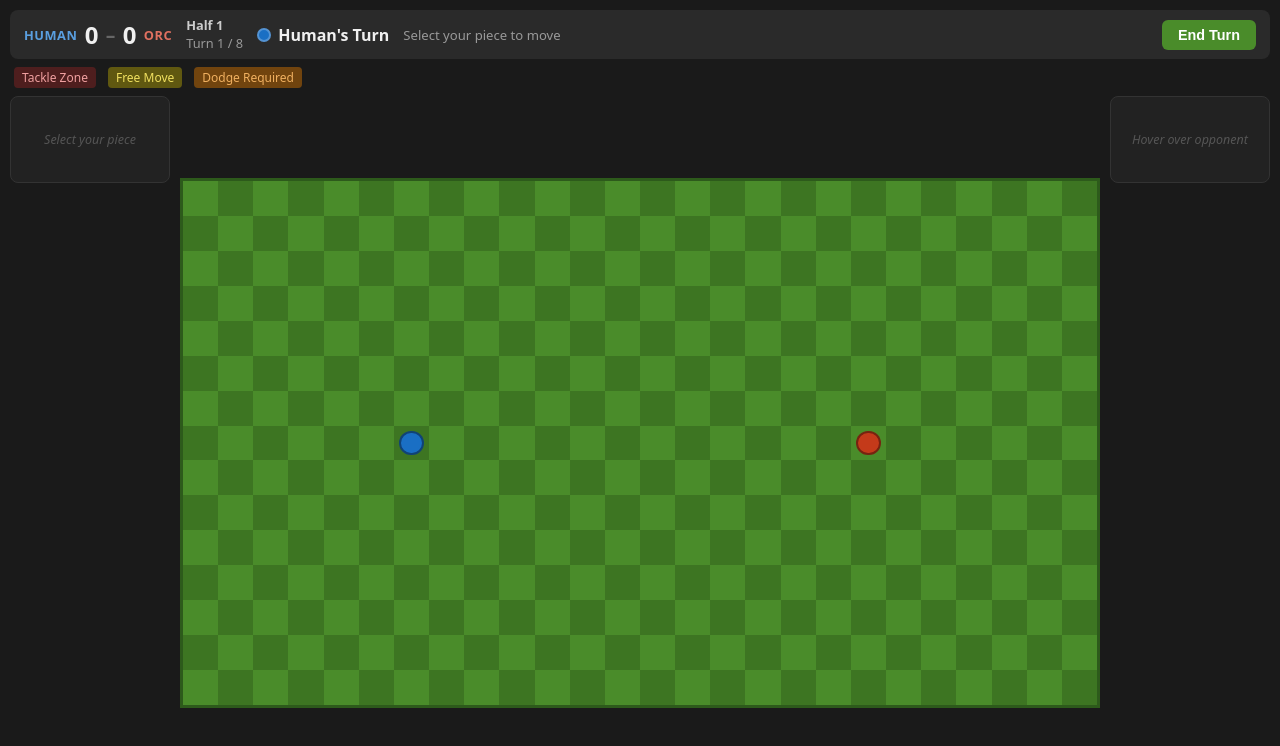
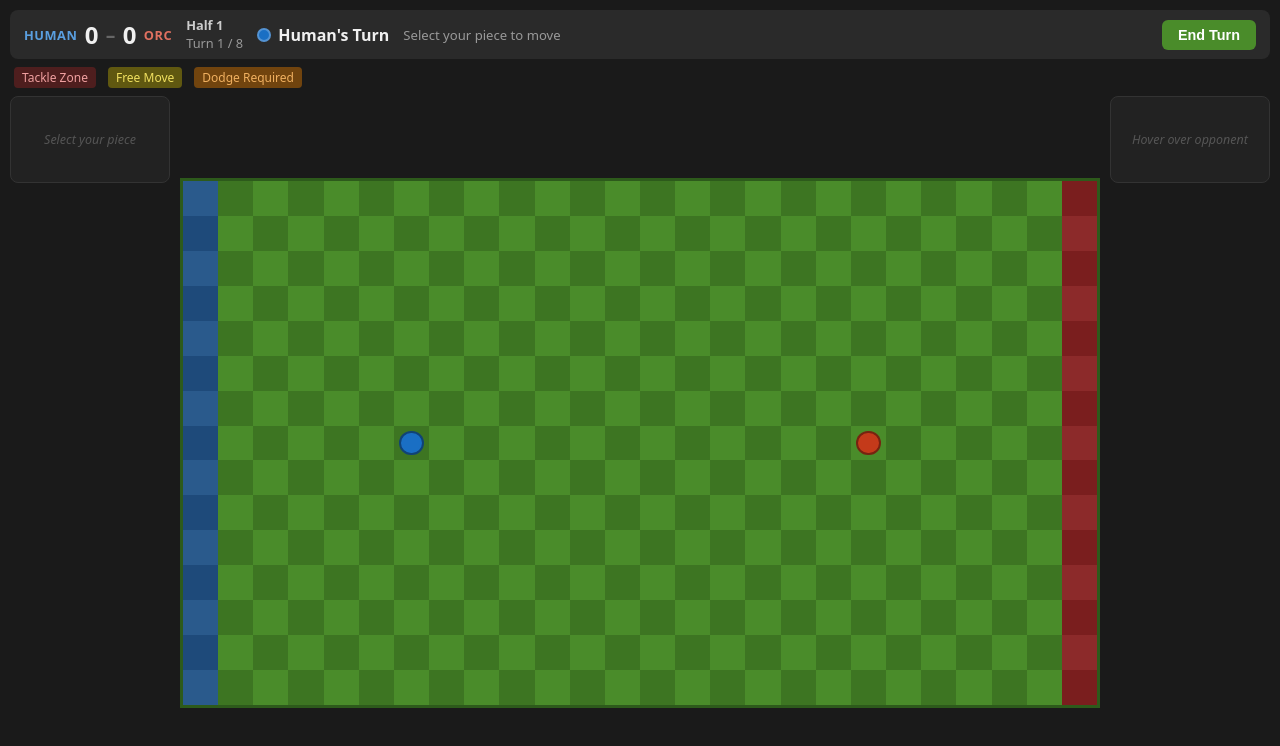
Before and after one commit to handsupbilly/bbt, a React (Vite) app in the folder client/: page / in a window 1280 px wide. Shown: the top 746 px of the page. Built offline with nearby package versions, Linux system fonts and the light colour scheme.

Commit message:
Fixing movement, add end zone
Co-authored-by: Ona <no-reply@ona.com>

```diff
--- a/client/src/Pitch.css
+++ b/client/src/Pitch.css
@@ -20,6 +20,12 @@
 
 .square--light { background-color: #4a8c2a; }
 .square--dark  { background-color: #3d7522; }
+
+/* End zones — human (left, blue tint) and orc (right, red tint) */
+.square--endzone-left.square--light  { background-color: #2a5a8c; }
+.square--endzone-left.square--dark   { background-color: #1e4a7a; }
+.square--endzone-right.square--light { background-color: #8c2a2a; }
+.square--endzone-right.square--dark  { background-color: #7a1e1e; }
 
 /* Overlays via ::after so green always shows through */
 .square::after {
--- a/client/src/Pitch.tsx
+++ b/client/src/Pitch.tsx
@@ -44,9 +44,12 @@ export function Pitch({ state, onSquareClick, onSquareHover, onSquareLeave }: Pr
         ? key(state.pendingDodgeStep) === k
         : false;
 
+      const isEndZone = col === 0 || col === COLS - 1;
+
       const classes = [
         'square',
         (col + row) % 2 === 0 ? 'square--light' : 'square--dark',
+        isEndZone      ? (col === 0 ? 'square--endzone-left' : 'square--endzone-right') : '',
         isFree         ? 'square--reachable'     : '',
         isDodge        ? 'square--dodge'         : '',
         isPendingDodge ? 'square--dodge-pending' : '',
--- a/client/src/useGameState.ts
+++ b/client/src/useGameState.ts
@@ -46,6 +46,11 @@ function makeInitialState(): GameState {
 }
 
 function posKey(p: Position) { return key(p); }
+
+/** Minimum squares traversed between two positions (Chebyshev / 8-directional distance). */
+function chebyshev(a: Position, b: Position): number {
+  return Math.max(Math.abs(b.col - a.col), Math.abs(b.row - a.row));
+}
 
 function successChance(target: number): number {
   return Math.max(0, Math.min(1, (7 - target) / 6));
@@ -150,7 +155,11 @@ export function useGameState() {
       // ── Free step: add to planned path ──
       const isFree = prev.reachableSquares.some(p => posKey(p) === clickedKey);
       if (isFree && prev.selectedPieceId) {
-        const newRemainingMa = prev.remainingMa - 1;
+        const pathTip = prev.plannedPath.length > 0
+          ? prev.plannedPath[prev.plannedPath.length - 1]
+          : prev.originPos!;
+        const cost = chebyshev(pathTip, clickedPos);
+        const newRemainingMa = prev.remainingMa - cost;
         const newPath = [...prev.plannedPath, clickedPos];
 
         if (newRemainingMa <= 0) {
@@ -184,7 +193,11 @@ export function useGameState() {
 
         if (isPendingThisSquare) {
           // Second click — confirm this dodge step
-          const newRemainingMa = prev.remainingMa - 1;
+          const pathTip = prev.plannedPath.length > 0
+            ? prev.plannedPath[prev.plannedPath.length - 1]
+            : prev.originPos!;
+          const cost = chebyshev(pathTip, clickedPos);
+          const newRemainingMa = prev.remainingMa - cost;
           const newPath = [...prev.plannedPath, clickedPos];
           const newTargets = [...prev.pendingDodgeTargets, target];
           const newPendingProb = prev.pendingProb * successChance(target);
```
